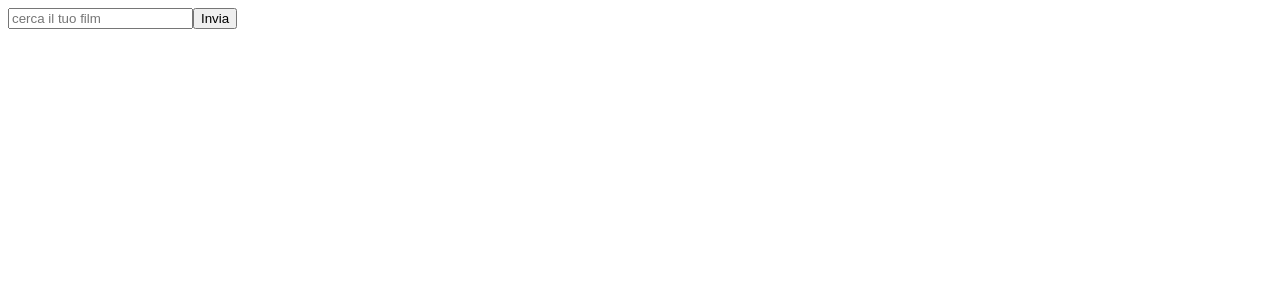
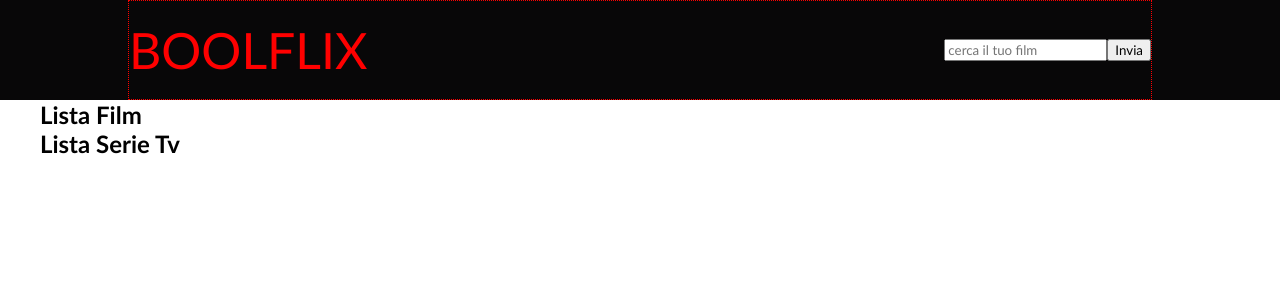
Before and after one commit to antden99/vite-boolflix, a Vue app: page / in a window 1280 px wide. Shown: the top 300 px of the page. Built offline with nearby package versions, Linux system fonts and the light colour scheme.

Commit message:
add header

```diff
--- a/src/App.vue
+++ b/src/App.vue
@@ -1,11 +1,13 @@
 <script>
 import { state } from '../src/state.js';
+import AppHeader from './components/AppHeader.vue';
 
 export default {
   name: "AppMain",
 
   components: {
     state: state,
+    AppHeader: AppHeader,
   },
 
   data() {
@@ -13,8 +15,6 @@ export default {
       state: state,    //alla proprietà state assegno state, che sarebbe la costante importata
     }
   },
-
-
 
   methods: {
     ritornaParola(str) {
@@ -58,7 +58,7 @@ export default {
       let intero = (Math.trunc(newNumber)); //il metodo trunc mi permette di troncare la parte decimale e prendere solo il numero intero e lo salvo in numb
 
       const decimale = newNumber - intero
-      console.log("numero originale: " + number + "numero diviso: " + newNumber + "parte intera:" + intero + "parte decimale:" + Number(decimale.toFixed(2)))
+      //console.log("numero originale: " + number + "numero diviso: " + newNumber + "parte intera:" + intero + "parte decimale:" + Number(decimale.toFixed(2)))
 
       if (Number(decimale.toFixed(2)) > 0.5) {
         intero++
@@ -73,17 +73,13 @@ export default {
 }
 </script>
 
-
 <template>
   <div>
 
-    <!--aggiungo l'input ed il button per visualizzarli in pagina per la milestone 1-->
-    <input type="text" placeholder="cerca il tuo film" v-model="state.searchMovie">
-
-    <!--aggiungo l'evento click, che si attiva quando clicco sul bottone e attiva la funzione dichiarata nello state chiamata -->
-    <button @click="state.research">Invia</button>
+    <AppHeader></AppHeader>
 
     <ol class="films">
+      <h2>Lista Film</h2>
       <li v-for="film in state.filmsList">
         <div>
           {{ "titolo: " + film.title }}
@@ -109,6 +105,7 @@ export default {
     </ol>
 
     <ul>
+      <h2>Lista Serie Tv</h2>
       <li v-for="serie in state.seriesList">
         <div>{{ "titolo della serie: " + serie.name }}</div>
         <div>{{ "lingua della serie: " + serie.name }}</div>
@@ -118,12 +115,8 @@ export default {
         </div>
         <div><img :src="`https://image.tmdb.org/t/p/w342/${serie.poster_path}`" alt=""></div>
       </li>
-
-
     </ul>
-
   </div>
-
 </template>
 
 <style>
--- /dev/null
+++ b/src/components/AppHeader.vue
@@ -0,0 +1,42 @@
+<script>
+import { state } from '../state';
+
+export default {
+    name: "AppHeader",
+
+    data() {
+        return {
+            state: state,
+        }
+    }
+}
+</script>
+
+<template>
+    <header>
+        <div class="container">
+            <div class="left">BOOLFLIX</div>
+            <div class="right">
+                <!--aggiungo l'input ed il button per visualizzarli in pagina per la milestone 1-->
+                <input type="text" placeholder="cerca il tuo film" v-model="state.searchMovie">
+
+                <!--aggiungo l'evento click, che si attiva quando clicco sul bottone e attiva la funzione dichiarata nello state chiamata -->
+                <button @click="state.research">Invia</button>
+            </div>
+        </div>
+    </header>
+</template>
+
+<style>
+header {
+    background-color: #080708;
+    height: 100px;
+    display: flex;
+}
+
+.left{
+
+    color: red;
+    font-size: 50px;
+}
+</style>
--- a/src/style.css
+++ b/src/style.css
@@ -0,0 +1,18 @@
+*{
+    margin: 0;
+    bottom: 0;
+    box-sizing: border-box;
+    font-family: 'Gill Sans', 'Gill Sans MT', Calibri, 'Trebuchet MS', sans-serif;
+}
+
+.container{
+    width: 80%;
+    max-width: 1200px;
+    margin: auto;
+    border: 1px red dotted;
+    height: 100%;
+    display: flex;
+    justify-content: space-between;
+    align-items: center;
+
+}
```
